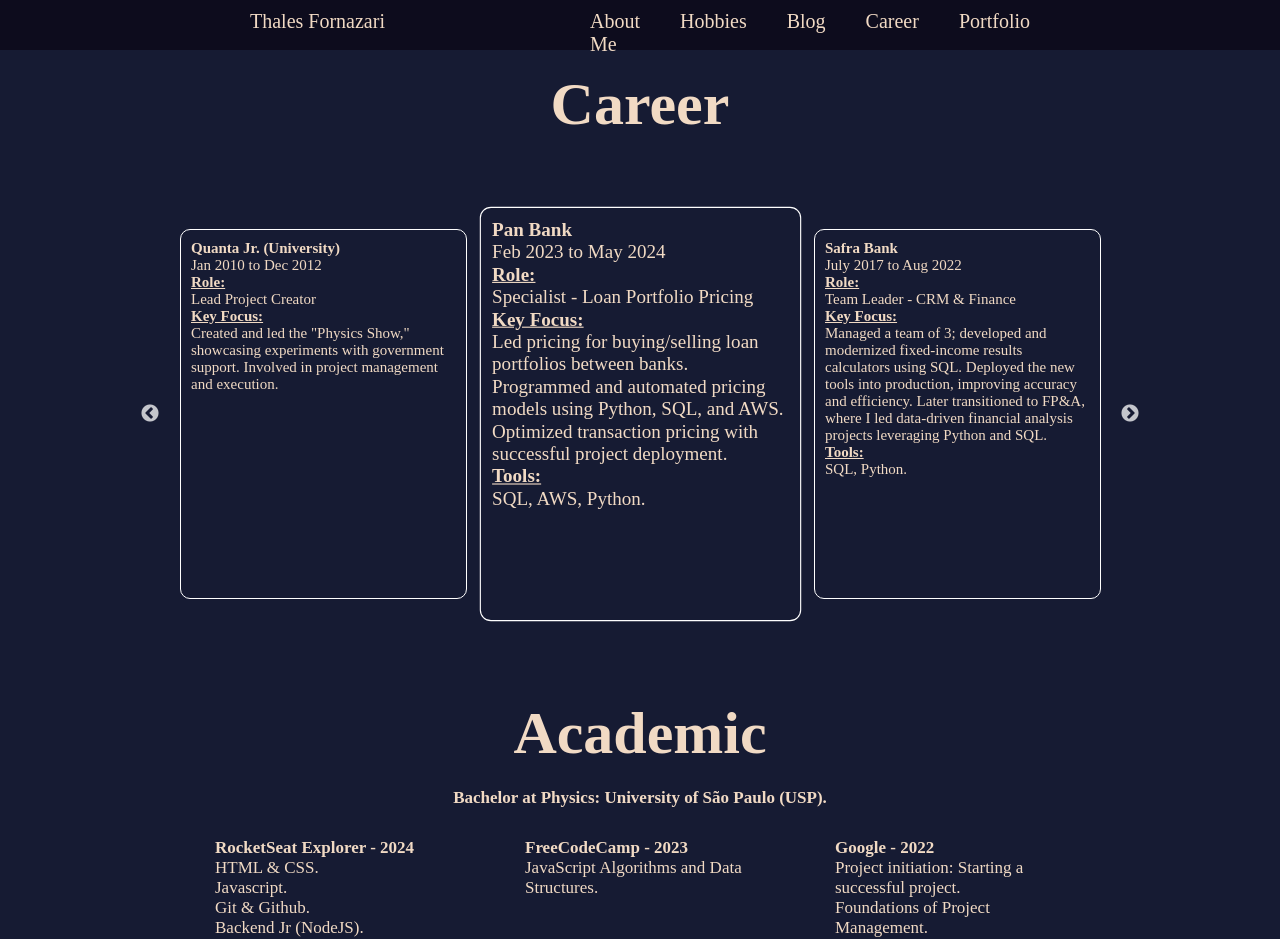
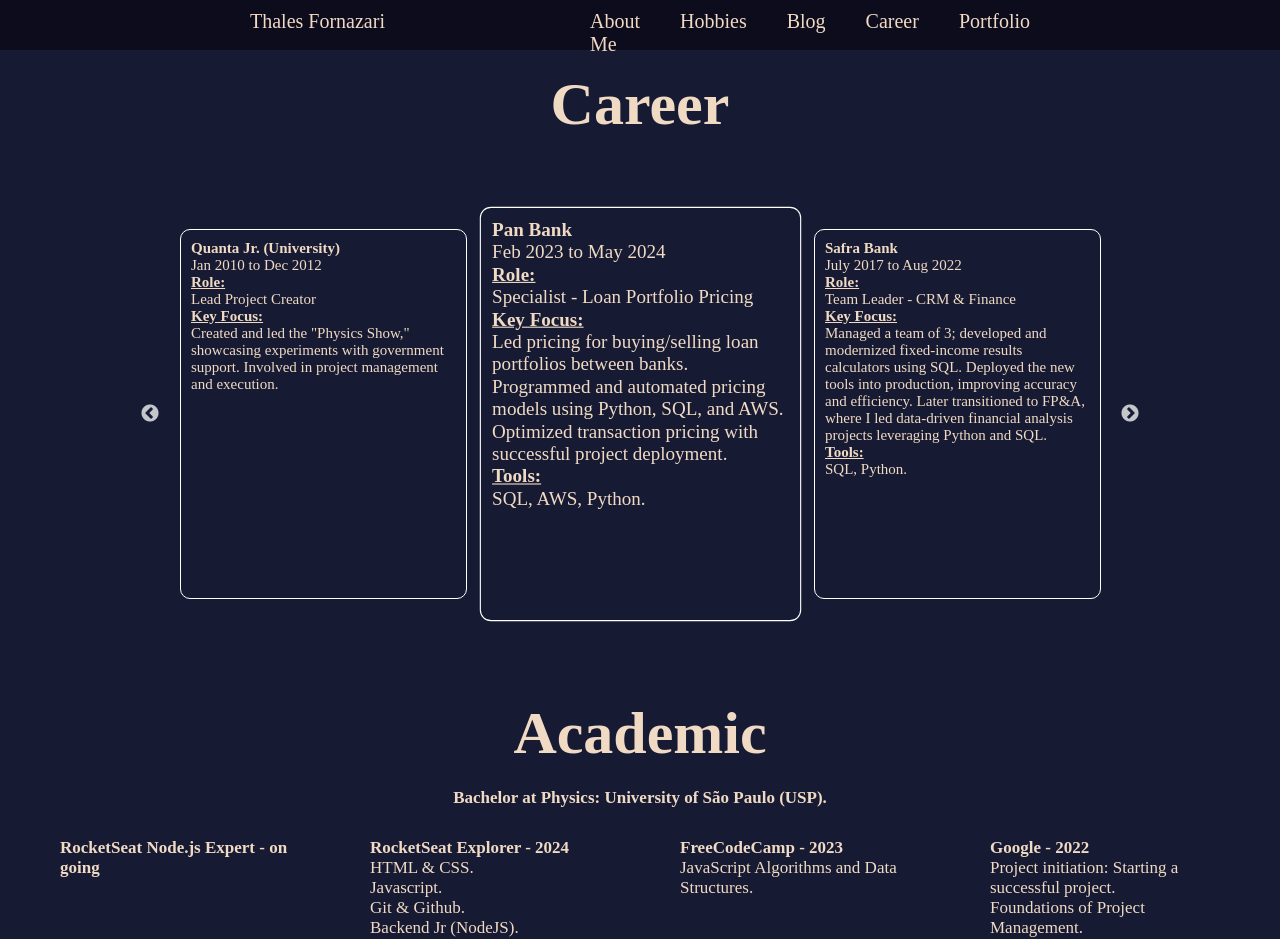
Before and after one commit to thalfor/websiteFrontend, a React (Vite) app: page /Career in a window 1280 px wide. Shown: the top 939 px of the page. Built offline with nearby package versions, Linux system fonts and the light colour scheme; a web font is replaced by a local one.

Commit message:
updating Career page

```diff
--- a/src/pages/professionalExpEng/index.jsx
+++ b/src/pages/professionalExpEng/index.jsx
@@ -79,7 +79,11 @@ export function ProfessionalExpEng() {
 
         <div className='cousesMaster'>
           <div className='courses'>
-          <strong>RocketSeat Explorer - 2024</strong>
+            <strong>RocketSeat Node.js Expert - on going</strong>
+          </div>
+
+          <div className='courses'>
+            <strong>RocketSeat Explorer - 2024</strong>
             HTML & CSS.<br></br>
             Javascript.<br></br>
             Git & Github.<br></br>
@@ -90,12 +94,12 @@ export function ProfessionalExpEng() {
           </div>
 
           <div className='courses'>
-          <strong>FreeCodeCamp - 2023</strong>
+            <strong>FreeCodeCamp - 2023</strong>
             JavaScript Algorithms and Data Structures.
           </div>
 
           <div className='courses'>
-          <strong>Google - 2022</strong>
+            <strong>Google - 2022</strong>
             Project initiation: Starting a successful project.<br></br>
             Foundations of Project Management.
           </div>
```
